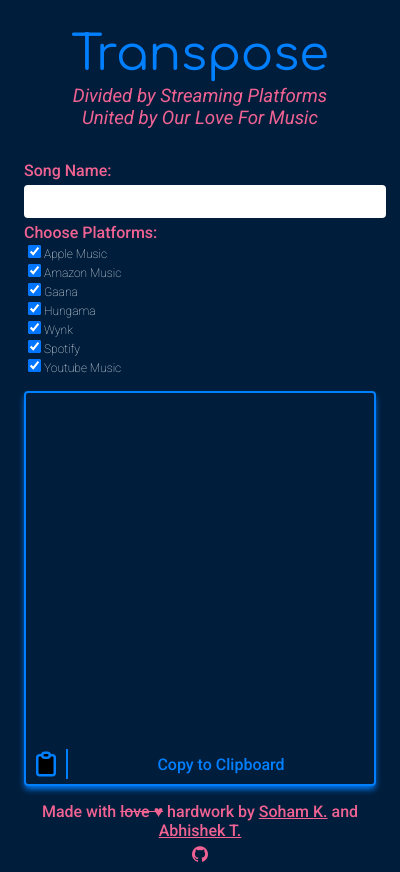
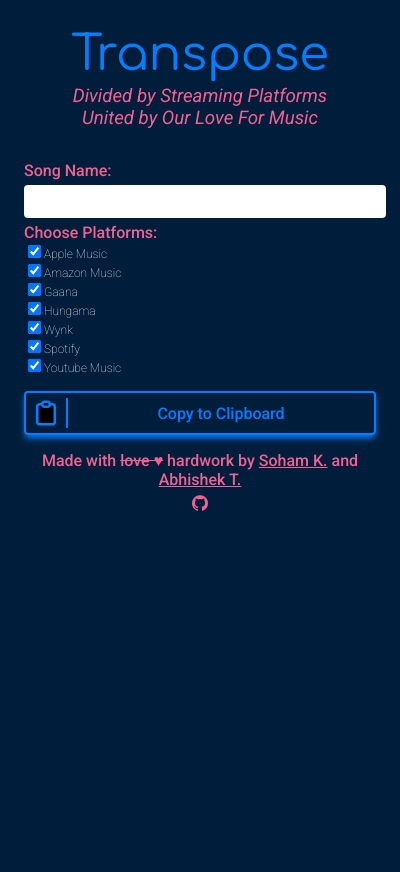
Before and after one commit to sokumon/transpose, a browser extension: page frontend/popup.html in a window 400 px wide. After the commit the page ends 844 px from the top, so only its background shows below. Drawn offline with Linux system fonts and the light colour scheme.

Commit message:
UI thing fixed

```diff
--- a/frontend/popup.html
+++ b/frontend/popup.html
@@ -34,11 +34,6 @@
         <label for="youtube_Music">
             <input type="checkbox" name="platform" id="Youtube Music" checked/>Youtube Music</label>
     </div>
-    <button type="submit" class="send_request" id="send_request">
-        <svg xmlns="http://www.w3.org/2000/svg" class="search_icon" viewBox="0 0 24 24" stroke="#007fff"
-             stroke-width="2">
-
-
     <button class="send_request" type="submit">
         <span class="copy">
             <svg class="copy_icon" stroke="#007fff" stroke-width="2" viewBox="0 0 24 24"
```
